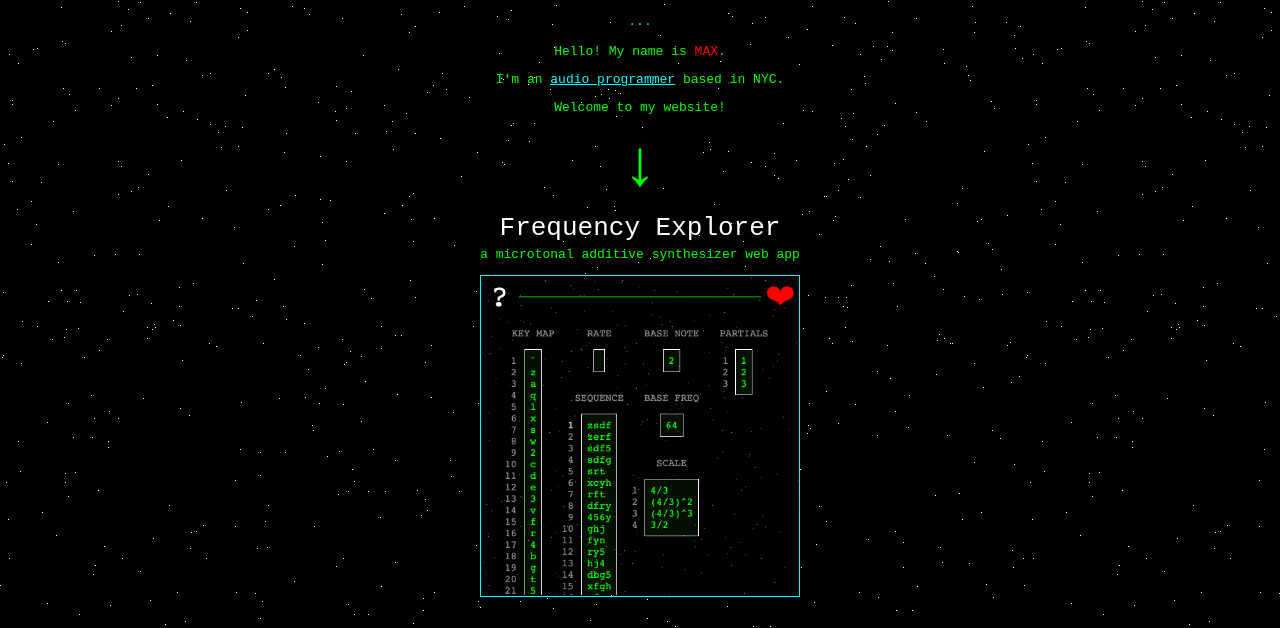
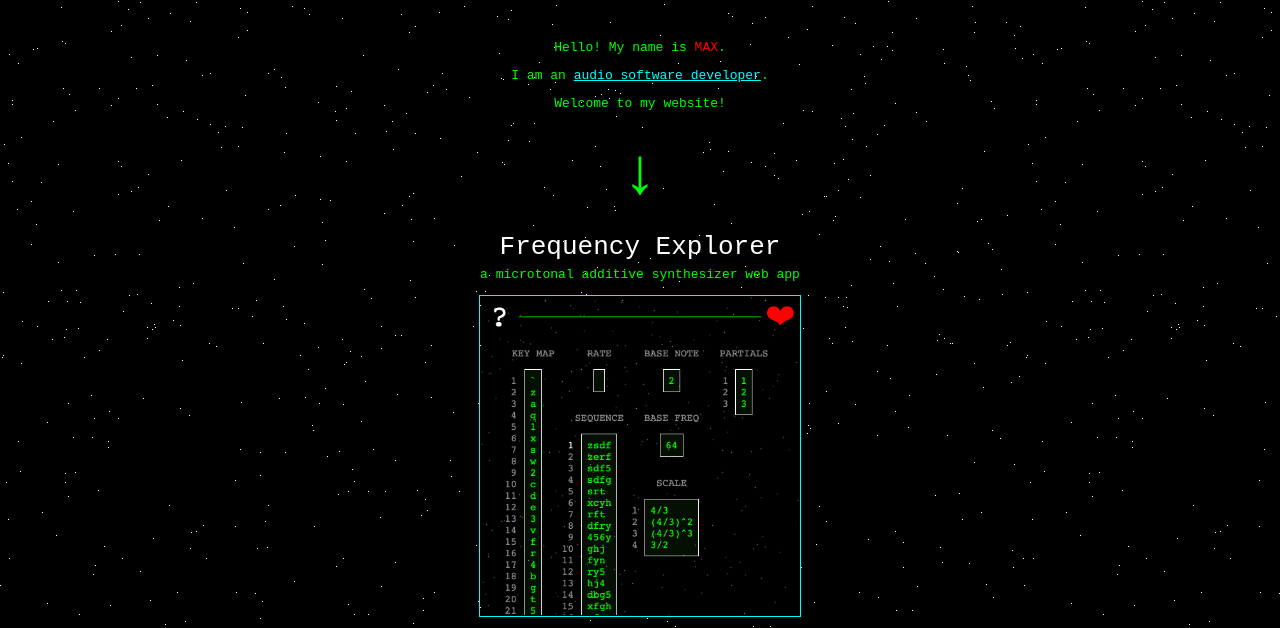
Before and after one commit to ellapollack/ellapollack.github.io, a plain HTML site: page index.html in a window 1280 px wide. Shown: the part 303-931 px from the top of the page. Drawn offline with Linux system fonts and the light colour scheme.

Commit message:
Organization

```diff
--- a/index.html
+++ b/index.html
@@ -22,6 +22,10 @@
       text-align: center;
     }
 
+    body > div {
+      margin: 3em auto;
+    }
+
     a {
       color: #0ff;
     }
@@ -34,13 +38,11 @@
 
 
     .box {
-      width: 318px;
+      display: block;
+      width: 320px;
       height: 320px;
       border: 1px solid #0ff;
       margin: 0 auto;
-      display: flex;
-      flex-direction: column;
-      justify-content: space-evenly;
       background-size: 318px 318px;
       background-repeat: no-repeat;
       background-position: center;
@@ -48,33 +50,53 @@
 
     .arrow {
       font-size:5em;
-      margin: 0.25em 0;
+      margin: 0.2em;
+      line-height: 0.8;
     }
   </style>
 </head>
 
 <body>
+
 <img src="https://www.gravatar.com/avatar/225bbca2f53c7b925abcc8b22d5b5d0f?s=320" />
-<pre>...
 
-Hello! My name is <span style="color:red;">MAX</span>.</pre>
-<pre>I'm an <a href="https://maxis.cool/cv">audio programmer</a> based in NYC.</pre>
+<div>
+  <pre>Hello! My name is <span style="color:red;">MAX</span>.</pre>
+  <pre>I am an <a href="https://maxis.cool/cv">audio software developer</a>.</pre>
   <pre>Welcome to my website!</pre>
+</div>
+
 <pre class="arrow">&darr;</pre>
+
+<div>
   <pre class="title">Frequency Explorer</pre>
   <pre>a microtonal additive synthesizer web app</pre>
   <a class="box" href="https://maxis.cool/frex" style="background-image: url(assets/frex.png);"></a>
+</div>
+
 <pre class="arrow">&darr;</pre>
+
+<div>
   <pre class="title">Repitch</pre>
   <pre>a MIDI-controlled harmonizer audio plugin</pre>
   <a class="box" href="https://maxpollack.itch.io/repitch" style="background-image: url(assets/repitch.png); background-size: 130px 241px;"></a>
+</div>
+
 <pre class="arrow">&darr;</pre>
+
+<div>
   <pre class="title">for my bean</pre>
   <pre>synthesizer music for headache relief</pre>
   <iframe class="box" src="https://bandcamp.com/EmbeddedPlayer/album=906644347/size=large/bgcol=333333/linkcol=4ec5ec/minimal=true/transparent=true/" seamless><a href="http://maxwellpollack.bandcamp.com/album/for-my-bean">for my bean by Max Pollack</a></iframe>
+</div>
+
 <pre class="arrow">&darr;</pre>
+
+<div>
   <pre class="title">Waving</pre>
   <pre>electro - acoustic sound art</pre>
   <iframe class="box" src="https://bandcamp.com/EmbeddedPlayer/album=3656307988/size=large/bgcol=333333/linkcol=4ec5ec/minimal=true/transparent=true/" seamless><a href="http://maxwellpollack.bandcamp.com/album/waving">Waving by Max Pollack</a></iframe>
+</div>
+
 </body>
 </html>
```
Lines whose indentation alone changed are shown as unchanged.
